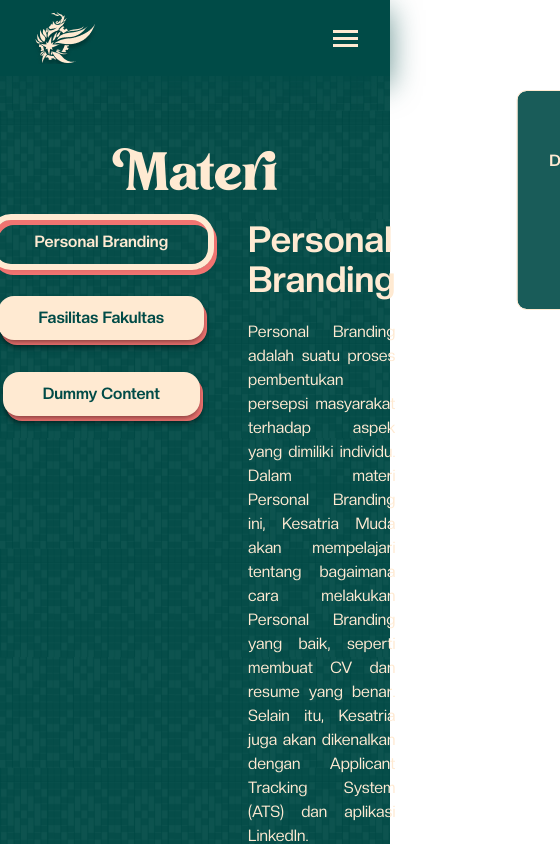
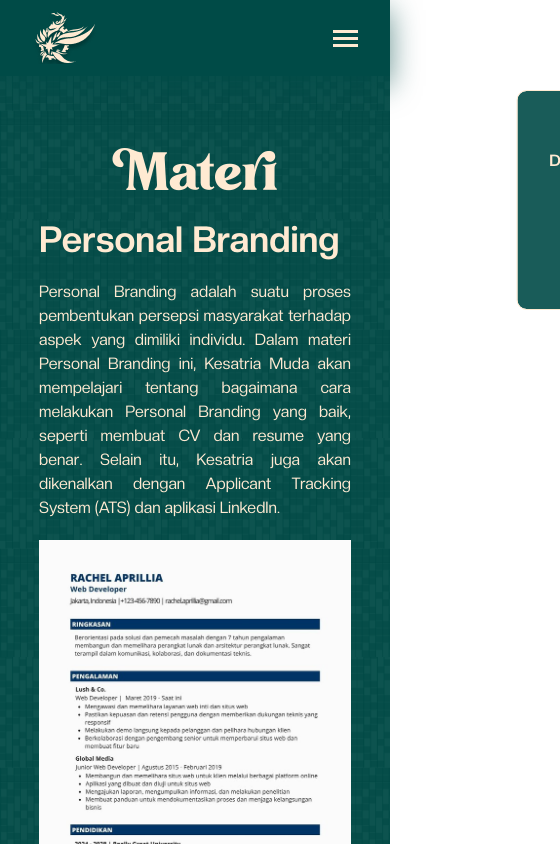
Before and after one commit to PPSMB-Kesatria/kesatria23-frontend, a Next.js app: page /materi in a window 390 px wide. Shown: the top 844 px of the page, 560 px wide, since content can reach past the window. Built offline with nearby package versions, Linux system fonts and the light colour scheme.

Commit message:
feat: Add bottom ornaments

```diff
--- a/src/app/materi/page.jsx
+++ b/src/app/materi/page.jsx
@@ -23,7 +23,7 @@ export default function Materi() {
 
   const ButtonClicked = ({title}) => {
     return(
-      <div className="flex cursor-pointer">
+      <div className="flex cursor-pointer select-none">
         <div className={"relative z-[10] px-10 py-2.5 rounded-2xl font-creato font-bold "+
         "shadow-md shadow-black/30 text-neutral-100 outline outline-[6px] outline-neutral-100"}>
           {title}
@@ -37,7 +37,7 @@ export default function Materi() {
 
   const ButtonNotClicked = ({onClick, title}) => {
     return(
-      <div onClick={onClick} className="flex cursor-pointer">
+      <div onClick={onClick} className="flex cursor-pointer select-none">
         <div className={"relative z-[10] px-10 py-2.5 rounded-2xl font-creato font-bold shadow-md shadow-black/30 text-green-400 bg-neutral-100"}>
           {title}
         </div>
@@ -49,10 +49,11 @@ export default function Materi() {
   }
 
   return(
-    <main className="bg-pattern-green min-h-screen bg-repeat bg-contain gap-4 flex flex-col items-center py-36">
+    <div className="relative">
+      <main className="bg-pattern-green min-h-screen bg-repeat bg-contain gap-4 flex flex-col items-center pt-36 pb-36 md:pb-28 lg:pb-64">
         <h1 className="font-alstoria text-6xl text-neutral-100">Materi</h1>
         <div className="flex flex-row gap-10 justify-center w-4/5">
-        <aside className="space-y-8 min-w-fit flex flex-col items-center w-1/5">
+          <aside className="hidden md:flex md:flex-col items-center w-1/5 space-y-8 min-w-fit ">
             {
               activeIndex === 0 ? <ButtonClicked title={MATERI_NAVIGATION[0].title} /> : <ButtonNotClicked onClick={()=>{setActiveIndex(0)}} title={MATERI_NAVIGATION[0].title}/>
             }
@@ -63,10 +64,13 @@ export default function Materi() {
               activeIndex === 2 ? <ButtonClicked title={MATERI_NAVIGATION[2].title} /> : <ButtonNotClicked onClick={()=>{setActiveIndex(2)}} title={MATERI_NAVIGATION[2].title}/>
             }
           </aside>
-        <content className="min-h-screen max-w-6xl space-y-4 w-4/5">
+          <content className="min-h-screen max-w-6xl space-y-4 md:w-4/5">
             {MATERI_NAVIGATION[activeIndex].content}
           </content>
         </div>
       </main>
+      <img src="/materi_bottom_ornament.png" className="-mt-[5.5rem] sm:mt-0 z-[2] absolute w-screen min-w-[560px] sm:min-w-[1000px] overflow-hidden left-0 md:right-0 sm:bottom-0" />
+      <img src="/tugu_teknik_materi.svg" className="hidden md:block w-screen absolute md:h-[36rem] lg:h-[50rem] z-[1] bottom-0 md:-ml-72 lg:-ml-96"/>
+    </div>
   )
 }
```
Also changed, not shown: public/materi_bottom_ornament.png (added), public/tugu_teknik_materi.svg (added). Lines whose indentation alone changed are shown as unchanged.
